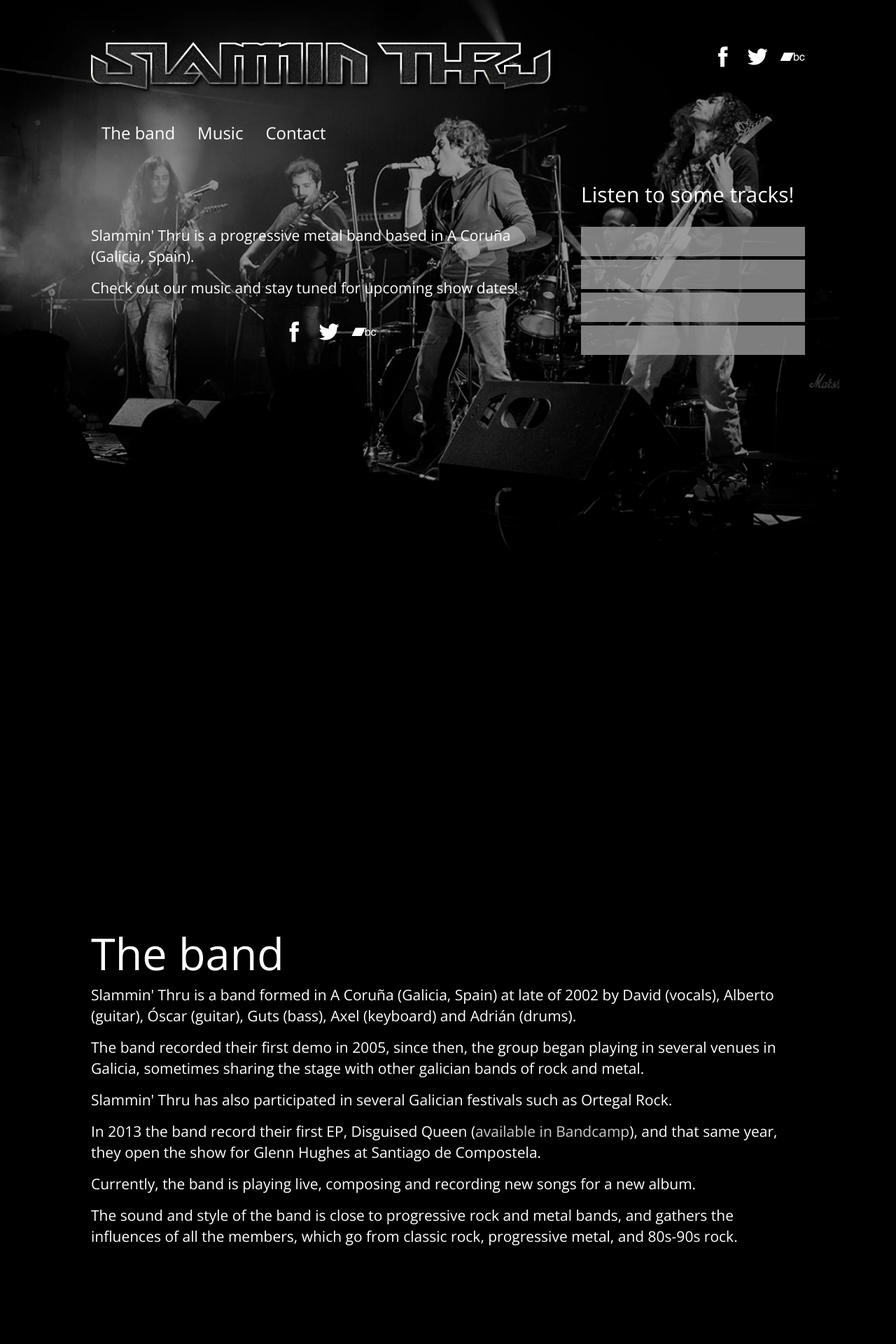
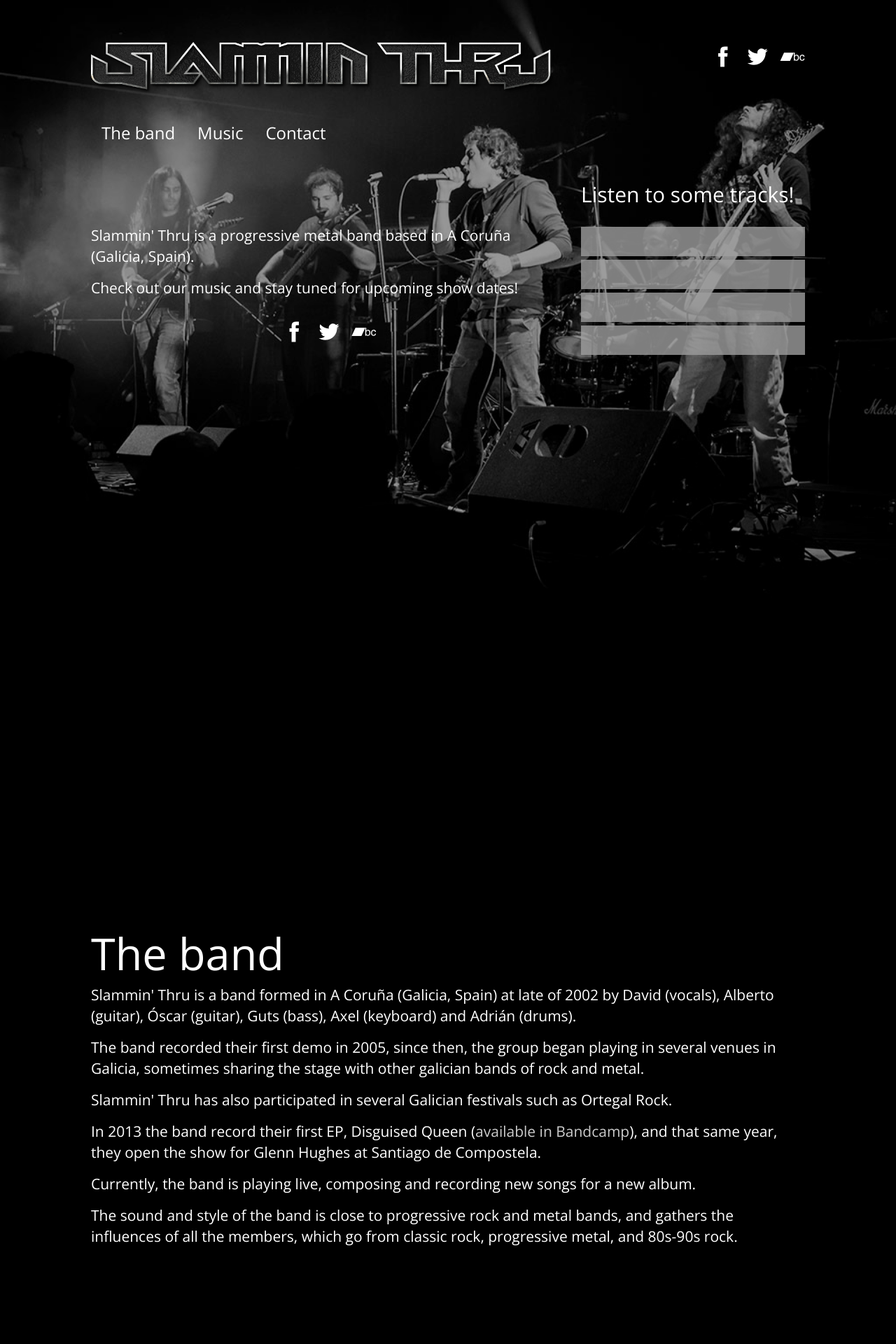
Before and after one commit to slamminthru/slamminthru.github.io, a PHP site: page / in a window 1280 px wide. Shown: the top 1920 px of the page at 70% size. Run offline with PHP 8.4, Linux system fonts and the light colour scheme; grey boxes are pictures that could not be loaded.

Commit message:
Arreglo de imagen de fondo

```diff
--- a/css/styles.css
+++ b/css/styles.css
@@ -156,6 +156,7 @@ img.bg {
   min-width: 1024px;
 
   /* Set up proportionate scaling */
+  /*width: auto;*/
   width: auto;
   height: auto;
 
@@ -169,6 +170,12 @@ img.bg {
   img.bg {
     left: 50%;
     margin-left: -512px;   /* 50% */
+  }
+}
+
+@media screen and (min-width: 1025px) {
+  img.bg {
+    width: 100%;
   }
 }
 
--- a/index.html
+++ b/index.html
@@ -13,7 +13,7 @@
 	<meta property="og:type" content="website" />
 
 	<link rel="stylesheet" href="css/bootstrap.min.css">
-	<link rel="stylesheet" href="css/styles.css?v=5">
+	<link rel="stylesheet" href="css/styles.css?v=6">
 
 	<script src="js/jquery-1.11.0.min.js"></script>
 	<script>
```
